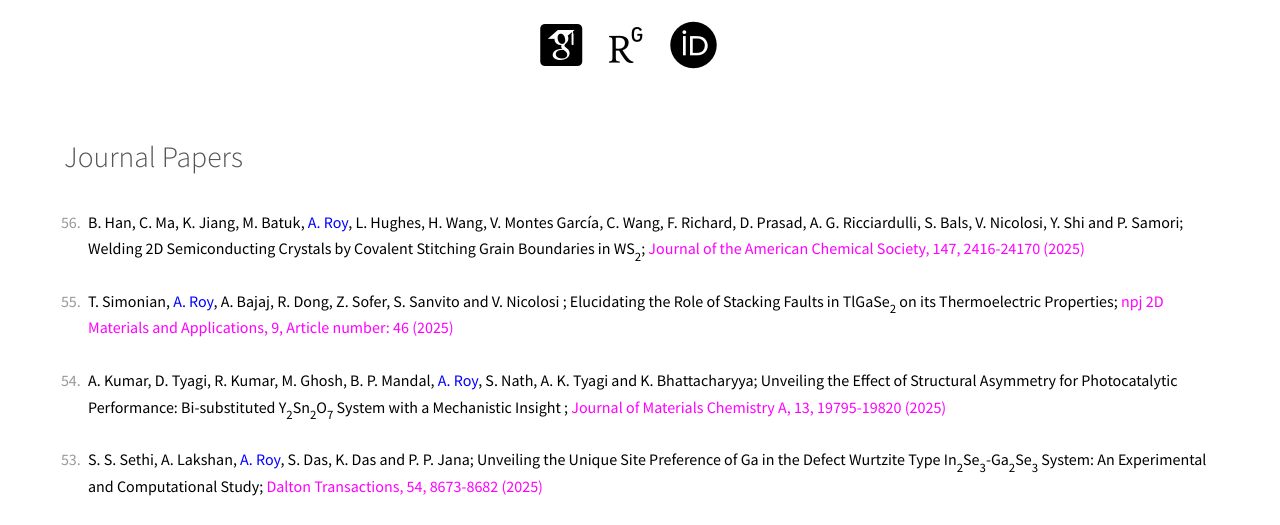
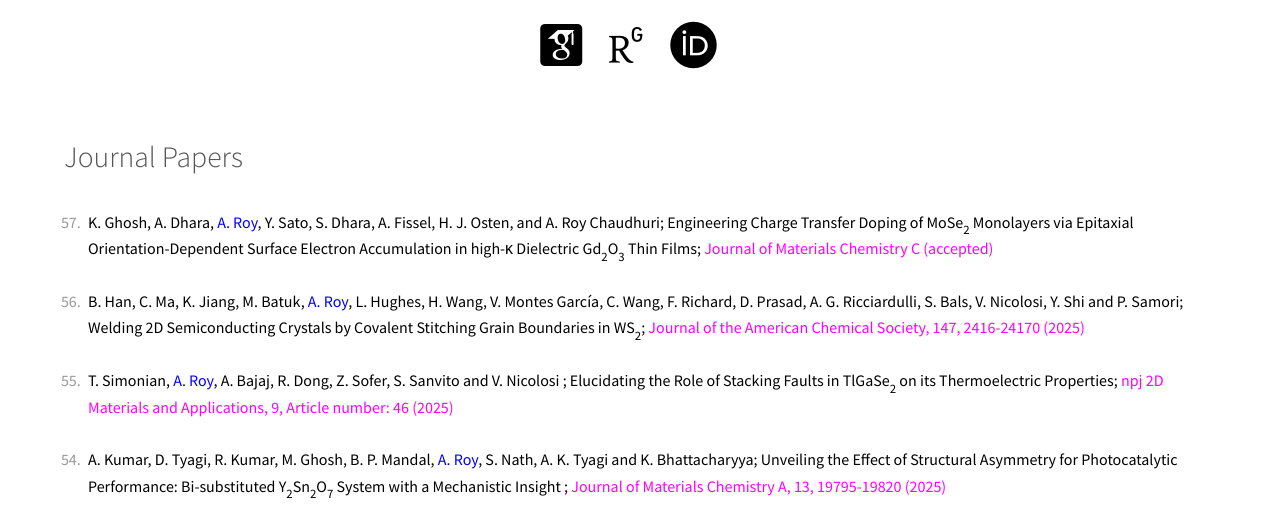
Before and after one commit to ahinroy/ahinroy.github.io, a plain HTML site: page Publications.html in a window 1280 px wide. Shown: the part 241-766 px from the top of the page. Drawn offline with Linux system fonts and the light colour scheme; files whose address does not match are found by name.

Commit message:
pub_update_jmcc

```diff
--- a/Publications.html
+++ b/Publications.html
@@ -47,6 +47,13 @@
 
 					<h2>Journal Papers</h2>
 					<ol reversed>
+
+					<li>
+					<span style="color: black">K. Ghosh, A. Dhara, <span style="color: blue">A. Roy</span>, Y. Sato, S. Dhara, A. Fissel, H. J. Osten, and A. Roy Chaudhuri;
+					Engineering Charge Transfer Doping of MoSe<sub>2</sub> Monolayers via Epitaxial Orientation-Dependent Surface Electron Accumulation in high-&kappa; Dielectric Gd<sub>2</sub>O<sub>3</sub> Thin Films;</span>
+					<a href="https://doi.org/xxxx" style="color:magenta; text-decoration:none">Journal of Materials Chemistry C (accepted)</a>
+					</li>
+					<br>
 
 					<li>
 					<span style="color: black">B. Han, C. Ma, K. Jiang, M. Batuk, <span style="color: blue">A. Roy</span>, L. Hughes, H. Wang, V. Montes García, C. Wang, F. Richard, D. Prasad, A. G. Ricciardulli, S. Bals, V. Nicolosi, Y. Shi and P. Samori;
```
